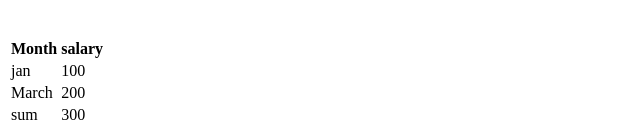
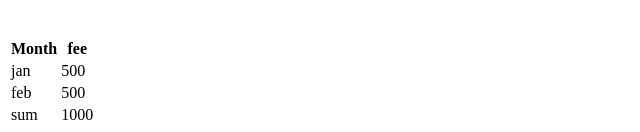
Before and after one commit to Satw09/my-project, a plain HTML site: page HTML/product.html in a window 1280 px wide. Shown: the part 1700-1832 px from the top of the page, 0-640 px from the left. Drawn offline with Linux system fonts and the light colour scheme.

Commit message:
ferwer
Signed-off-by: Aryan Gurung <kamina5432167890@gmail.com>

```diff
--- a/HTML/product.html
+++ b/HTML/product.html
@@ -65,22 +65,24 @@
                     <thead>
                         <tr>
                             <th>Month</th>
-                        <th>salary</th>
+                            <th>fee</th>
                         </tr>
                     </thead>
                     <tbody>
                         <tr>
                             <td>jan</td>
-                        <td>100</td>
+                            <td>500</td>
                         </tr>
                         <tr>
-                        <td>March</td>
-                        <td>200</td>
+                            <td>feb</td>
+                            <td>500</td>
                         </tr>
                     </tbody>
                     <tfoot>
+                        <tr>
                             <td>sum</td>
-                    <td>300</td>
+                            <td>1000</td>
+                        </tr>
                     </tfoot>
                 </table>
             </section>
```
Lines whose indentation alone changed are shown as unchanged.
